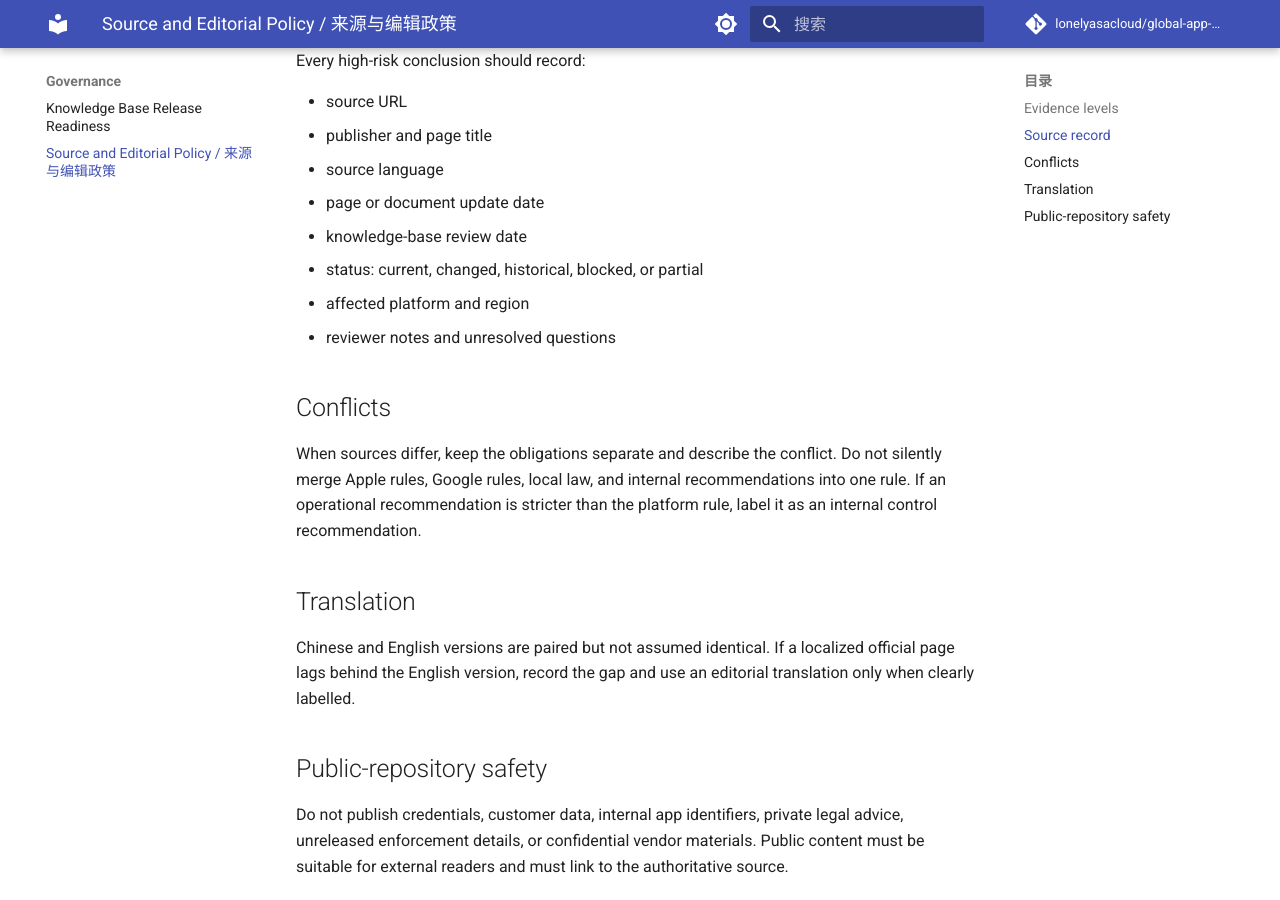
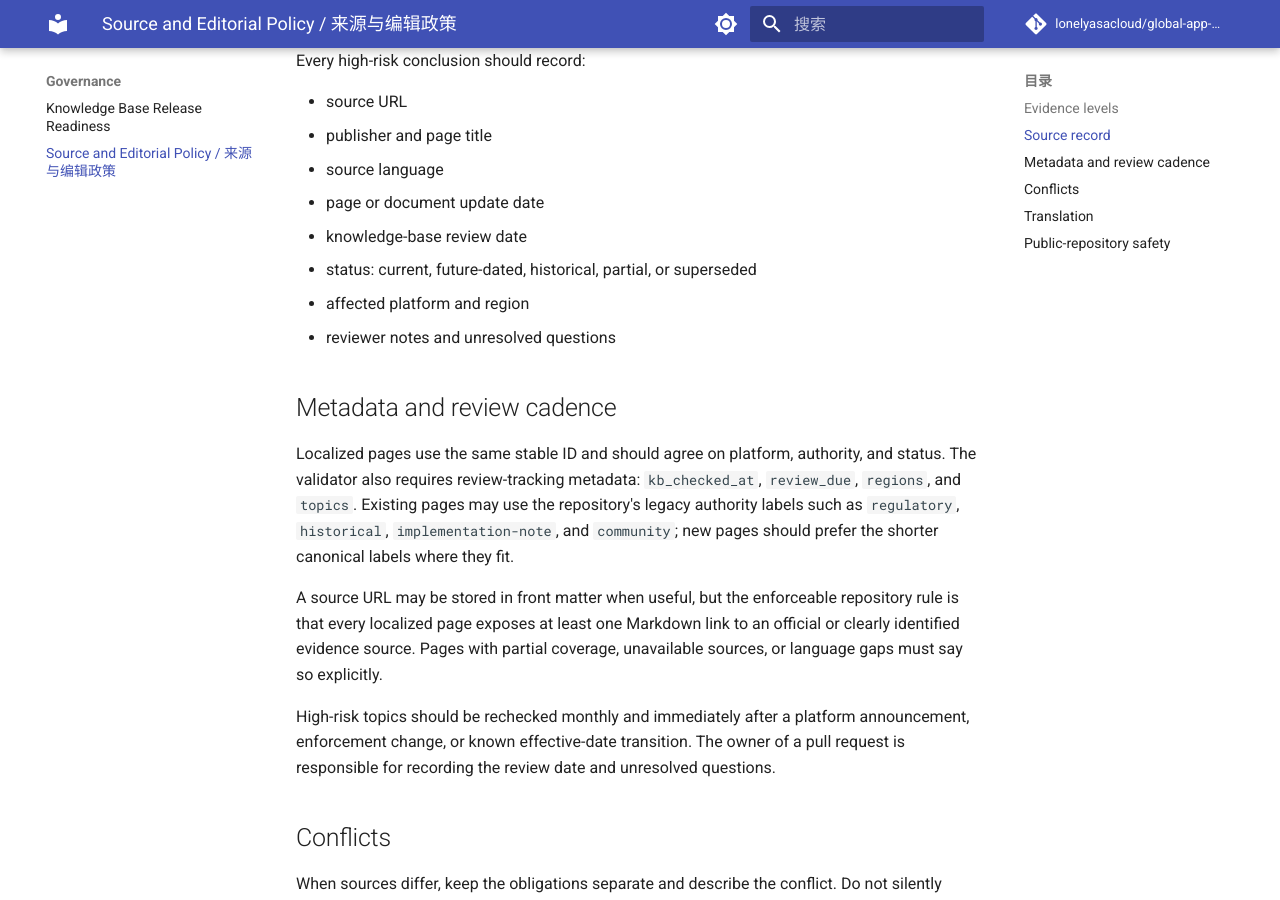
Before and after one commit to lonelyasacloud/global-app-marketplace-compliance-hub, an MkDocs documentation site: the page built from docs/governance/source-and-editorial-policy.md, in a window 1280 px wide and 900 px high, scrolled down 759 px. Built offline with MkDocs 1.6.1 and Material for MkDocs 9.7.7, drawn with Linux system fonts in a browser that asks for light colours; comment, search, counter and statistics services are not loaded.

Commit message:
docs: clarify metadata and source review policy

```diff
--- a/docs/governance/source-and-editorial-policy.md
+++ b/docs/governance/source-and-editorial-policy.md
@@ -20,9 +20,17 @@ Every high-risk conclusion should record:
 - source language
 - page or document update date
 - knowledge-base review date
-- status: current, changed, historical, blocked, or partial
+- status: current, future-dated, historical, partial, or superseded
 - affected platform and region
 - reviewer notes and unresolved questions
+
+## Metadata and review cadence
+
+Localized pages use the same stable ID and should agree on platform, authority, and status. The validator also requires review-tracking metadata: `kb_checked_at`, `review_due`, `regions`, and `topics`. Existing pages may use the repository's legacy authority labels such as `regulatory`, `historical`, `implementation-note`, and `community`; new pages should prefer the shorter canonical labels where they fit.
+
+A source URL may be stored in front matter when useful, but the enforceable repository rule is that every localized page exposes at least one Markdown link to an official or clearly identified evidence source. Pages with partial coverage, unavailable sources, or language gaps must say so explicitly.
+
+High-risk topics should be rechecked monthly and immediately after a platform announcement, enforcement change, or known effective-date transition. The owner of a pull request is responsible for recording the review date and unresolved questions.
 
 ## Conflicts
 
```
